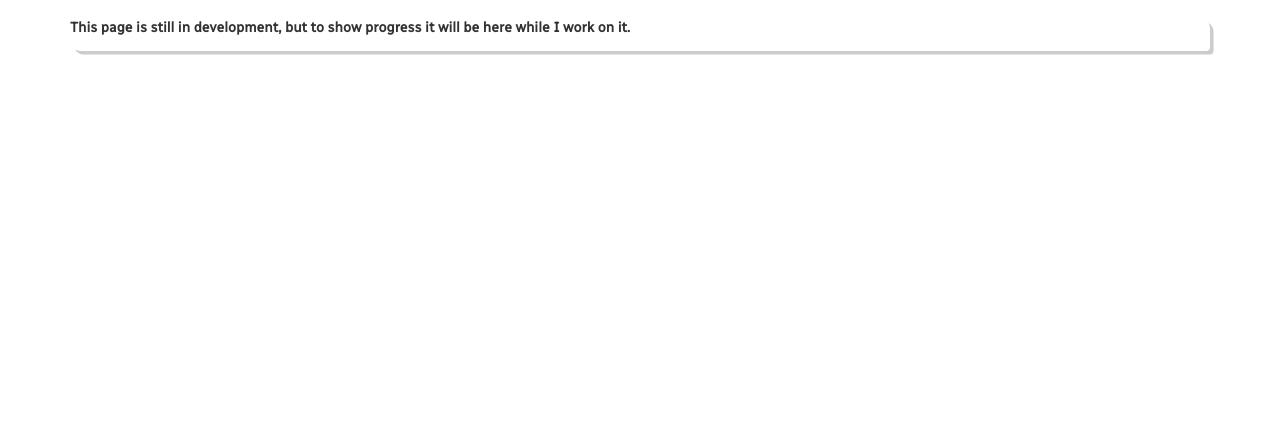
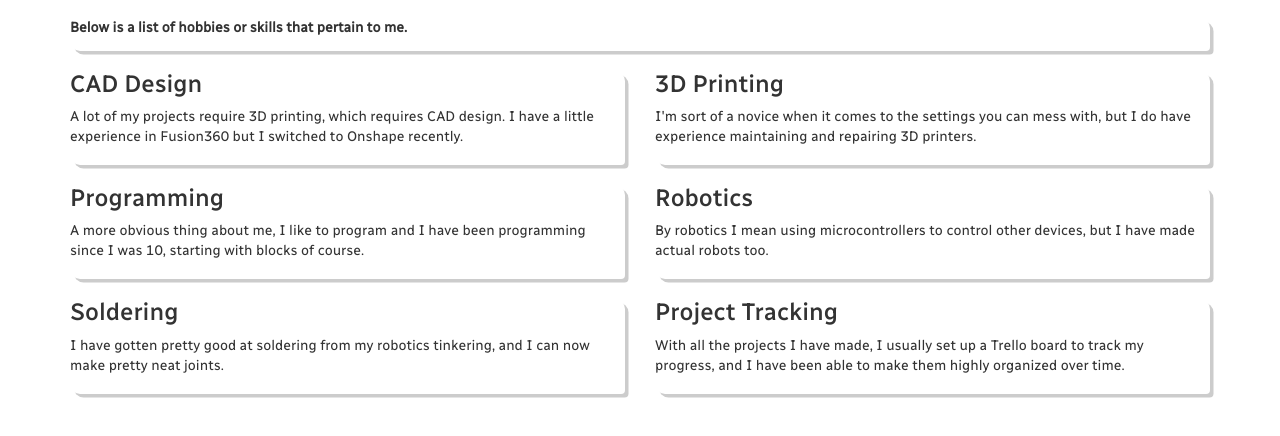
Before and after one commit to dado-offbrand/PortfolioWebsite, a website: page dist/pages/about-me.html in a window 1280 px wide. Shown: the part 72-508 px from the top of the page. Drawn offline with nearby package versions, Linux system fonts and the light colour scheme.

Commit message:
Added some content to about-me section

```diff
--- a/dist/loadables/about-me.json
+++ b/dist/loadables/about-me.json
@@ -1,26 +1,26 @@
 [
     {
-        "Title": "Project One",
-        "Content": "This is test content. This is test content. This is test content. This is test content."
+        "Title": "CAD Design",
+        "Content": "A lot of my projects require 3D printing, which requires CAD design. I have a little experience in Fusion360 but I switched to Onshape recently."
     },
     {
-        "Title": "Project Two",
-        "Content": "This is test content. This is test content. This is test content. This is test content."
+        "Title": "3D Printing",
+        "Content": "I'm sort of a novice when it comes to the settings you can mess with, but I do have experience maintaining and repairing 3D printers."
     },
     {
-        "Title": "Project Three",
-        "Content": "This is test content. This is test content. This is test content. This is test content."
+        "Title": "Programming",
+        "Content": "A more obvious thing about me, I like to program and I have been programming since I was 10, starting with blocks of course."
      },
     {
-        "Title": "Project Four",
-        "Content": "This is test content. This is test content. This is test content. This is test content."
+        "Title": "Robotics",
+        "Content": "By robotics I mean using microcontrollers to control other devices, but I have made actual robots too."
     },
     {
-        "Title": "Project Five",
-        "Content": "This is test content. This is test content. This is test content. This is test content."
+        "Title": "Soldering",
+        "Content": "I have gotten pretty good at soldering from my robotics tinkering, and I can now make pretty neat joints."
     },
     {
-        "Title": "Project Six",
-        "Content": "This is test content. This is test content. This is test content. This is test content."
+        "Title": "Project Tracking",
+        "Content": "With all the projects I have made, I usually set up a Trello board to track my progress, and I have been able to make them highly organized over time."
     }
 ]
--- a/dist/pages/about-me.html
+++ b/dist/pages/about-me.html
@@ -12,6 +12,7 @@
      <meta http-equiv="X-UA-Compatible" content="IE=edge">
      <meta name="viewport" content="width=device-width, initial-scale=1">
      <script src="../scripts/navbarEase.js"></script>
+     <script src="../scripts/jsonToHTML.js"></script>
 
      <!-- Bootstrap JS/CSS -->
      <link rel="stylesheet" href="https://maxcdn.bootstrapcdn.com/bootstrap/3.3.7/css/bootstrap.min.css" integrity="sha384-BVYiiSIFeK1dGmJRAkycuHAHRg32OmUcww7on3RYdg4Va+PmSTsz/K68vbdEjh4u" crossorigin="anonymous">
@@ -19,7 +20,7 @@
      <script src="https://maxcdn.bootstrapcdn.com/bootstrap/3.3.7/js/bootstrap.min.js" integrity="sha384-Tc5IQib027qvyjSMfHjOMaLkfuWVxZxUPnCJA7l2mCWNIpG9mGCD8wGNIcPD7Txa" crossorigin="anonymous"></script>
    </head>
 
-   <body onload="configNav()">
+   <body onload="configNav(); loadJsonPageContent('about-me.json');">
      <!-- Navbar -->
      <nav class="navbar navbar-default">
           <ul class="nav navbar-nav">
@@ -35,14 +36,13 @@
           </ul>
      </nav>
 
-     <div class="container">
+     <div class="container" id="jsonContentParent">
           <!-- Row Start -->
           <div class="row">
               <div class="col-sm-12">
                     <div class="msg-box">
                          <p><b>
-                              This page is still in development, but to show progress
-                              it will be here while I work on it.
+                              Below is a list of hobbies or skills that pertain to me.
                          </b></p>
                     </div>
               </div>
```
Also changed, not shown: 1 other file.
